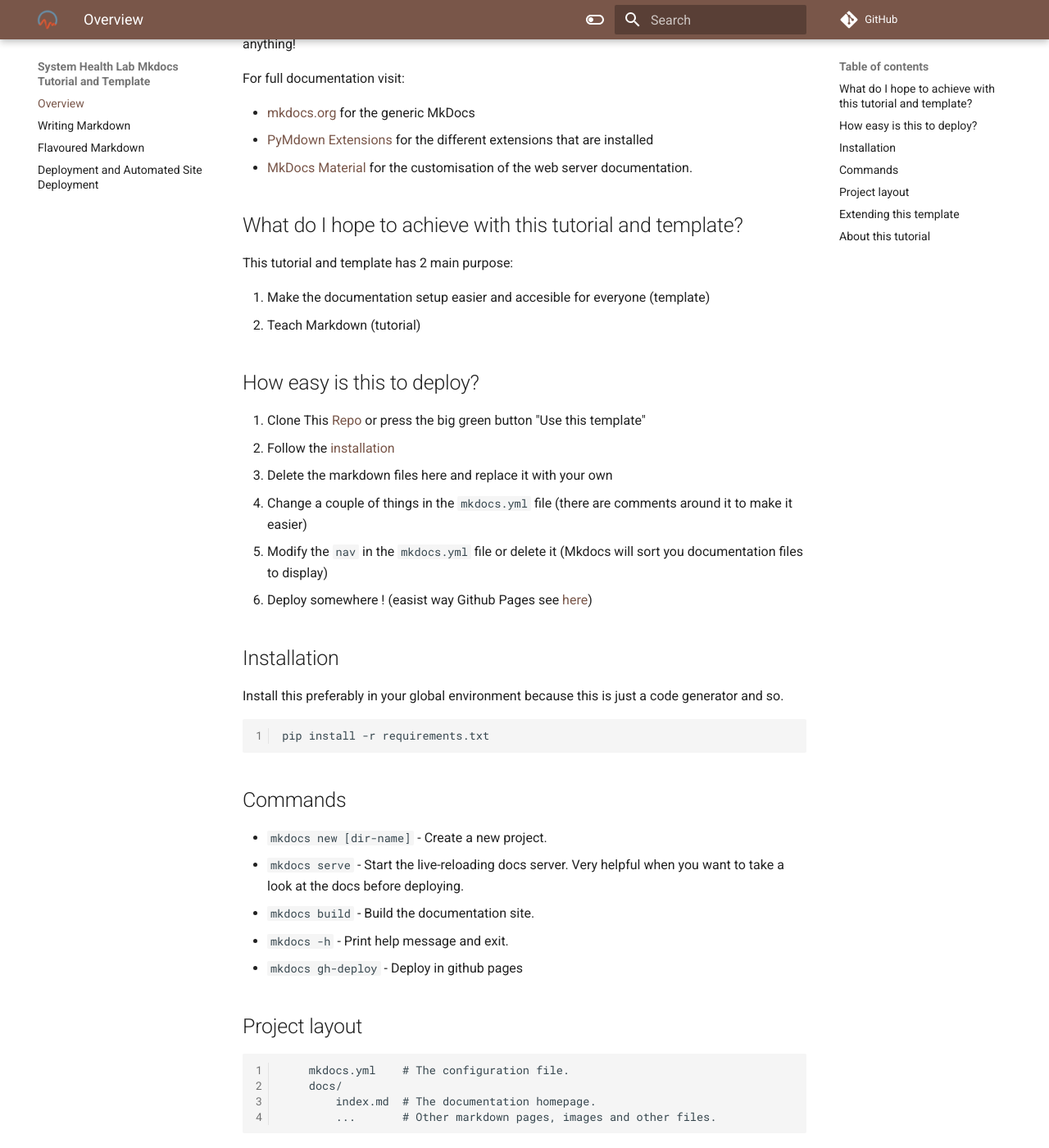
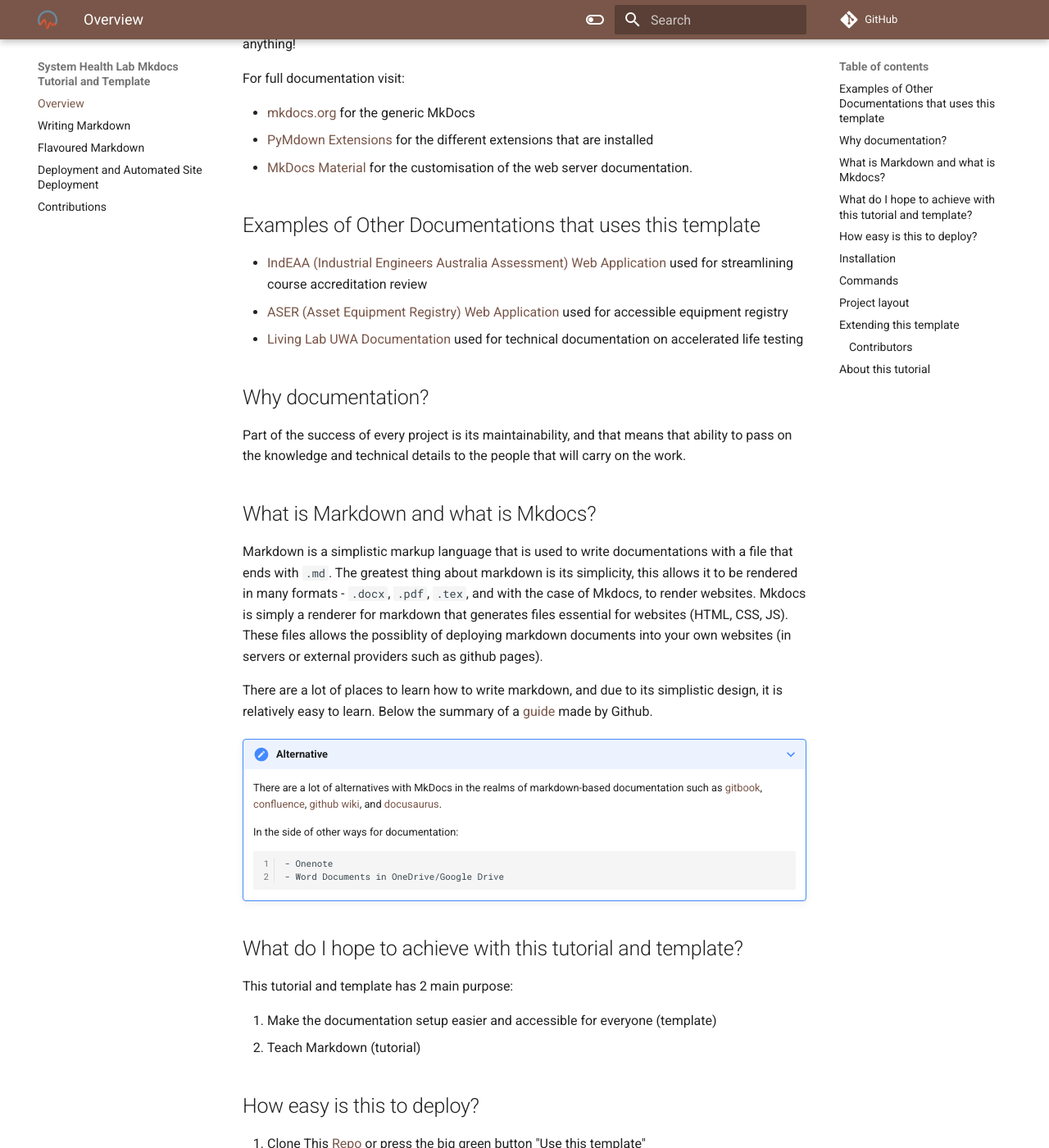
Before and after one commit to uwasystemhealth/shl-mkdocs-tutorial-and-template, an MkDocs documentation site: the page built from docs/index.md, in a window 1280 px wide and 1400 px high, scrolled down 231 px. Shown: the whole window at 82% size. Built offline with MkDocs 1.6.1 and Material for MkDocs 9.7.7, drawn with Linux system fonts in a browser that asks for light colours; comment, search, counter and statistics services are not loaded; some of the changed text lies outside the part shown.

Commit message:
Update Template with content (#4)
* revision changes

* note on creating template

* private repository information

* New python environment (#3)

* Explained option to install new environment

* review revision

Co-authored-by: Frinze Erin Lapuz <frinzekt@gmail.com>

* added contributions page (#6)

Co-authored-by: b-trav <ben@travaglione.com>

````diff
--- a/docs/index.md
+++ b/docs/index.md
@@ -7,10 +7,32 @@
 - [PyMdown Extensions](https://facelessuser.github.io/pymdown-extensions/) for the different extensions that are installed
 - [MkDocs Material](https://squidfunk.github.io/mkdocs-material/) for the customisation of the web server documentation.
 
+## Examples of Other Documentations that uses this template
+
+- [IndEAA (Industrial Engineers Australia Assessment) Web Application](https://indeaa-docs.systemhealthlab.com/) used for streamlining course accreditation review
+- [ASER (Asset Equipment Registry) Web Application](https://aser-docs.systemhealthlab.com/) used for accessible equipment registry
+- [Living Lab UWA Documentation](https://docs.livinglabproject.com/) used for technical documentation on accelerated life testing
+
+## Why documentation?
+Part of the success of every project is its maintainability, and that means that ability to pass on the knowledge and technical details to the people that will carry on the work.
+
+## What is Markdown and what is Mkdocs?
+Markdown is a simplistic markup language that is used to write documentations with a file that ends with `.md`. The greatest thing about markdown is its simplicity, this allows it to be rendered in many formats - `.docx`, `.pdf`, `.tex`, and with the case of Mkdocs, to render websites. Mkdocs is simply a renderer for markdown that generates files essential for websites (HTML, CSS, JS). These files allows the possiblity of deploying markdown documents into your own websites (in servers or external providers such as github pages).
+
+There are a lot of places to learn how to write markdown, and due to its simplistic design, it is relatively easy to learn. Below the summary of a [guide](https://guides.github.com/features/mastering-markdown/#syntax) made by Github.
+
+???+ note "Alternative"
+    There are a lot of alternatives with MkDocs in the realms of markdown-based documentation such as [gitbook](https://www.gitbook.com/), [confluence](https://www.atlassian.com/software/confluence), [github wiki](https://docs.github.com/en/communities/documenting-your-project-with-wikis/about-wikis), and [docusaurus](https://docusaurus.io/).
+
+    In the side of other ways for documentation:
+
+        - Onenote
+        - Word Documents in OneDrive/Google Drive
+
 ## What do I hope to achieve with this tutorial and template?
 This tutorial and template has 2 main purpose:
 
-1. Make the documentation setup easier and accesible for everyone (template)
+1. Make the documentation setup easier and accessible for everyone (template)
 2. Teach Markdown (tutorial)
 
 ## How easy is this to deploy?
@@ -20,14 +42,42 @@
 2. Delete the markdown files here and replace it with your own
 3. Change a couple of things in the `mkdocs.yml` file (there are comments around it to make it easier)
 4. Modify the `nav` in the `mkdocs.yml` file or delete it (Mkdocs will sort you documentation files to display)
-5. Deploy somewhere ! (easist way Github Pages see [here](#commands))
+5. Deploy somewhere ! (easiest way is with Github Pages see [here](#commands))
 
 
+???+ note "Branch Name"
+    When you press "Use This template", the new repository will have "template" in its name. Change that in the Github >> Settings >> Branches >> Default Branch >> "Click the pencil icon".
+
+???+ info "Private Repositories Github Pages"
+    When you create a private repository, by default, your website will be flagged as "ready to be published". To publish the website, you have to go to Github >> Settings >> Pages >> "Change the Source Branch to `gh-pages`" >> Press Save
+
 ## Installation
-Install this preferably in your global environment because this is just a code generator and so.
-```
+
+???+ note "Prerequisite"
+    You need to have Python installed to be able to use `pip`.
+    There are a few ways of installing Python.
+    You can use a package distributor like [Anaconda](https://www.anaconda.com/products/individual)
+    Or you can just install [Python](https://www.python.org/downloads/).
+
+
+Once you have installed Python, install mkdocs requirements by opening a terminal and typing:
+
+```bash
 pip install -r requirements.txt
 ```
+??? info "Python Environments (Optional)"
+    however, it is good practice to use different environments for different purposes, in which case, for Anaconda, you would open a terminal and type:
+
+    ```bash
+    conda create -n mkdocstutorial python
+    conda activate mkdocstutorial
+    ```
+    then enter:
+
+    ```bash
+    pip install -r requirements.txt
+    ```
+
 ## Commands
 
 * `mkdocs new [dir-name]` - Create a new project.
@@ -48,7 +98,14 @@
 
 This template is made to be simple such that it gives you a brief overview of how you would be writing your documentation with a few configuration. This is the type of documentation that you just build on top of.
 
-If in the scenario that you feel that I missed that is essential to be in the template, please feel free to give this repository a pull request. However, if you feel that you would like to extend this template much more, I would highly recommend to visit the original [Mkdocs Material Documentation](https://squidfunk.github.io/mkdocs-material/customization/).
+If in the scenario that you feel that I missed that is essential to be in the template, please see [Contributions Section](contributions.md). However, if you feel that you would like to extend this template much more, I would highly recommend to visit the original [Mkdocs Material Documentation](https://squidfunk.github.io/mkdocs-material/customization/).
+
+### Contributors
+All thanks to the following contributors for maintaining this:
+
+- [Frinze Lapuz](https://frinzelapuz.vercel.app/)
+- [Ben Travaglione](https://travaglione.com/)
+- [Melinda Hodkiewicz](https://systemhealthlab.com/about/current-members/)
 
 
 ## About this tutorial
--- a/mkdocs.yml
+++ b/mkdocs.yml
@@ -127,6 +127,7 @@
 - Writing Markdown: writing_markdown.md
 - Flavoured Markdown: flavoured_markdown.md
 - Deployment and Automated Site Deployment: deployment_and_automated_site_deployment.md
+- Contributions: contributions.md
 # You can also create folder/file structure by following this syntax
 # - Folder:
 #   - Files : <Insert File here>
````
Also changed, not shown: docs/contributions.md (added, +39 -0 lines), docs/deployment_and_automated_site_deployment.md (+11 -10 lines), docs/writing_markdown.md (+0 -6 lines), 1 other file.
